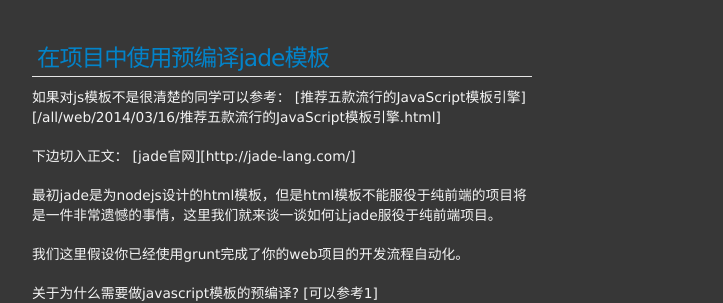
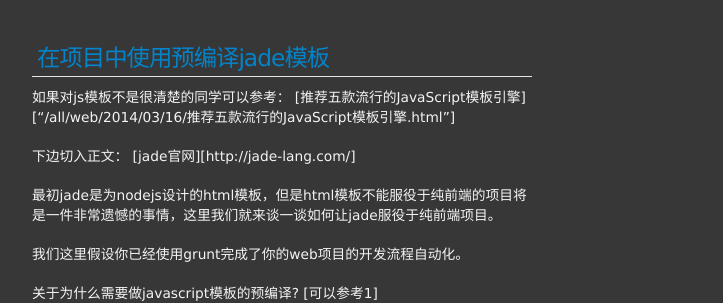
Before and after one commit to materliu/materliu.github.io, a Jekyll site: the page built from all/web/_posts/2014-03-17-在项目中使用预编译jade模板.md, in a window 1280 px wide. Shown: the part 297-600 px from the top of the page, without its empty margins (273-996 px from the left). Built offline with Jekyll 4.4.1, drawn with Linux system fonts in a browser that asks for light colours; Markdown is read by kramdown in place of the engine named in the settings.

Commit message:
修改资源引用地址！

```diff
--- a/all/web/_posts/2014-03-17-在项目中使用预编译jade模板.md
+++ b/all/web/_posts/2014-03-17-在项目中使用预编译jade模板.md
@@ -4,7 +4,7 @@
 ---
 
 ## 在项目中使用预编译jade模板
-如果对js模板不是很清楚的同学可以参考： [推荐五款流行的JavaScript模板引擎][/all/web/2014/03/16/推荐五款流行的JavaScript模板引擎.html]
+如果对js模板不是很清楚的同学可以参考： [推荐五款流行的JavaScript模板引擎]["/all/web/2014/03/16/推荐五款流行的JavaScript模板引擎.html"]
 
 下边切入正文： [jade官网][http://jade-lang.com/]
 
```
